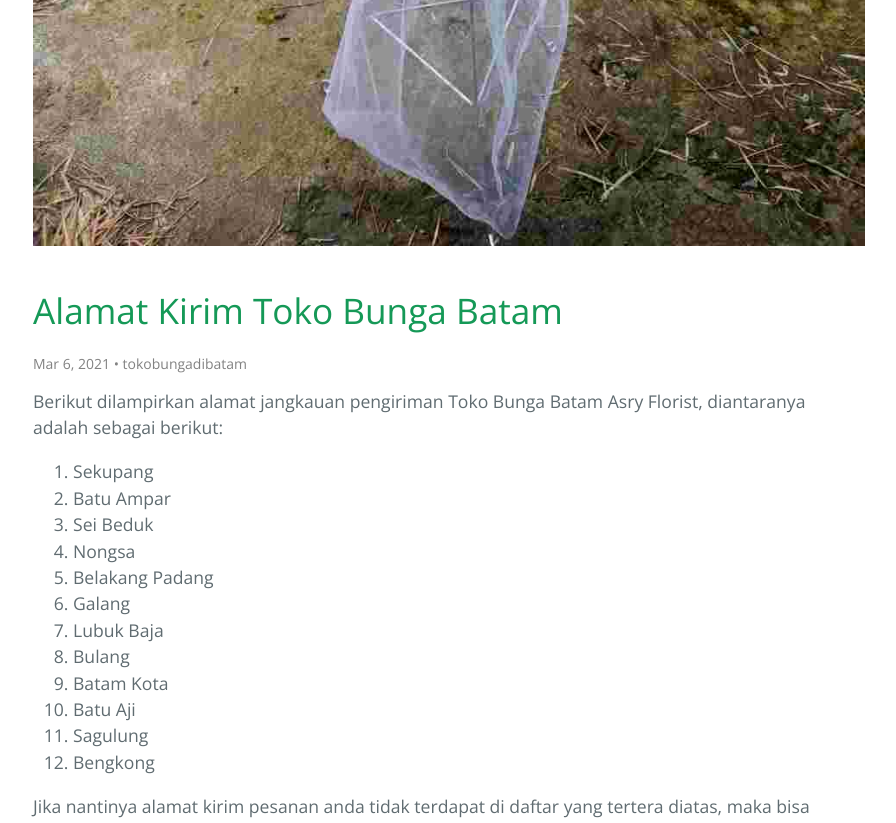
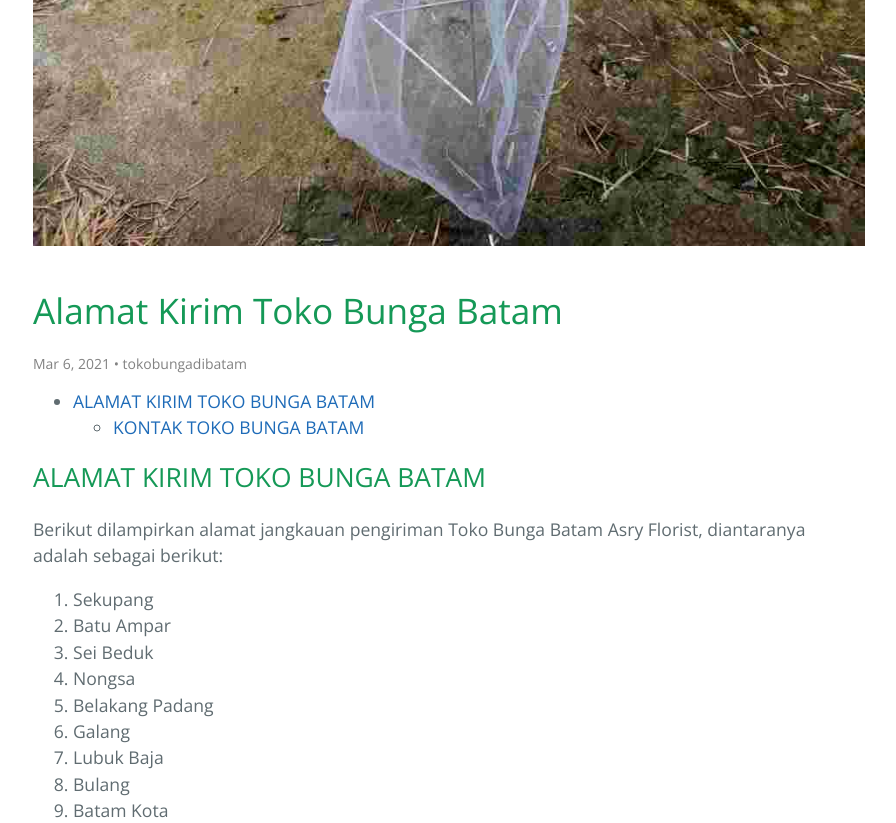
Before and after one commit to tokobungadibatam/tokobungadibatam.github.io, a Jekyll site: the page built from _posts/2021-03-06-alamat-kirim-batam-florist.md, in a window 1280 px wide and 1400 px high, scrolled down 1308 px. Shown: the top 823 px of the window, without its empty margins (191-1087 px from the left). Built offline with Jekyll 4.4.1, drawn with Linux system fonts in a browser that asks for light colours; comment, search, counter and statistics services are not loaded; some of the changed text lies outside the part shown.

Commit message:
Update 2021-03-06-alamat-kirim-batam-florist.md

```diff
--- a/_posts/2021-03-06-alamat-kirim-batam-florist.md
+++ b/_posts/2021-03-06-alamat-kirim-batam-florist.md
@@ -27,6 +27,7 @@ galleries:
 comments: true
 ---
 
+## ALAMAT KIRIM TOKO BUNGA BATAM
 Berikut dilampirkan alamat jangkauan pengiriman Toko Bunga Batam Asry Florist, diantaranya adalah sebagai berikut:
 
 1. Sekupang
@@ -42,4 +43,5 @@ Berikut dilampirkan alamat jangkauan pengiriman Toko Bunga Batam Asry Florist, d
 11. Sagulung
 12. Bengkong
 
+### KONTAK TOKO BUNGA BATAM
 Jika nantinya alamat kirim pesanan anda tidak terdapat di daftar yang tertera diatas, maka bisa menghubungi kontak admin kami ya di: 081396353338.
```
